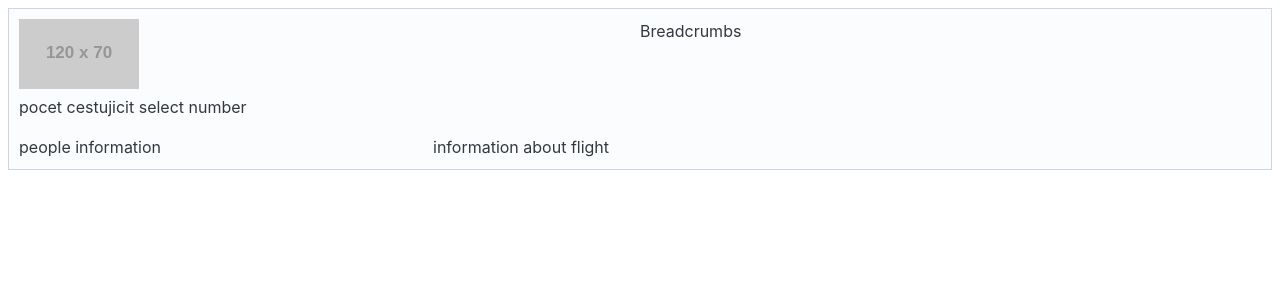
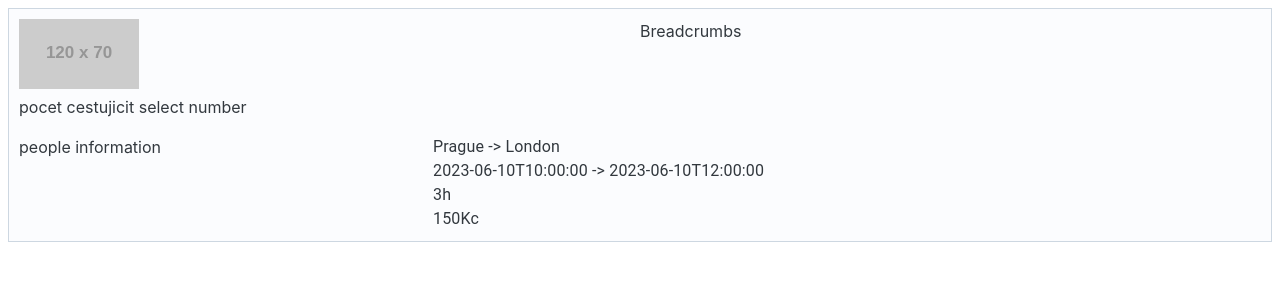
Before and after one commit to maxhooga/Flight_tickets, a Next.js app: page /tickets/1 in a window 1280 px wide. Shown: the top 300 px of the page. Built offline with nearby package versions, Linux system fonts and the light colour scheme.

Commit message:
wip: create ticket started

```diff
--- a/src/app/tickets/[ticket]/page.tsx
+++ b/src/app/tickets/[ticket]/page.tsx
@@ -4,6 +4,7 @@ import { Context } from "@/components/Context";
 import { useContext } from "react";
 import { Grid } from "@mui/joy";
 import Layout from "@/components/Layout";
+import { Stack, Typography } from "@mui/material";
 
 type Props = {
   params: {
@@ -22,7 +23,12 @@ const page = ({ params }:Props) => {
           people information
         </Grid>
         <Grid xs={6}>
-          information about flight
+          <Stack>
+            <Typography>{from} {"->"} {to}</Typography>
+            <Typography>{departure} {"->"} {arrival}</Typography>
+            <Typography>{duration}</Typography>
+            <Typography>{price}Kc</Typography>
+          </Stack>
         </Grid>
       </Grid>
     </Layout>
```
